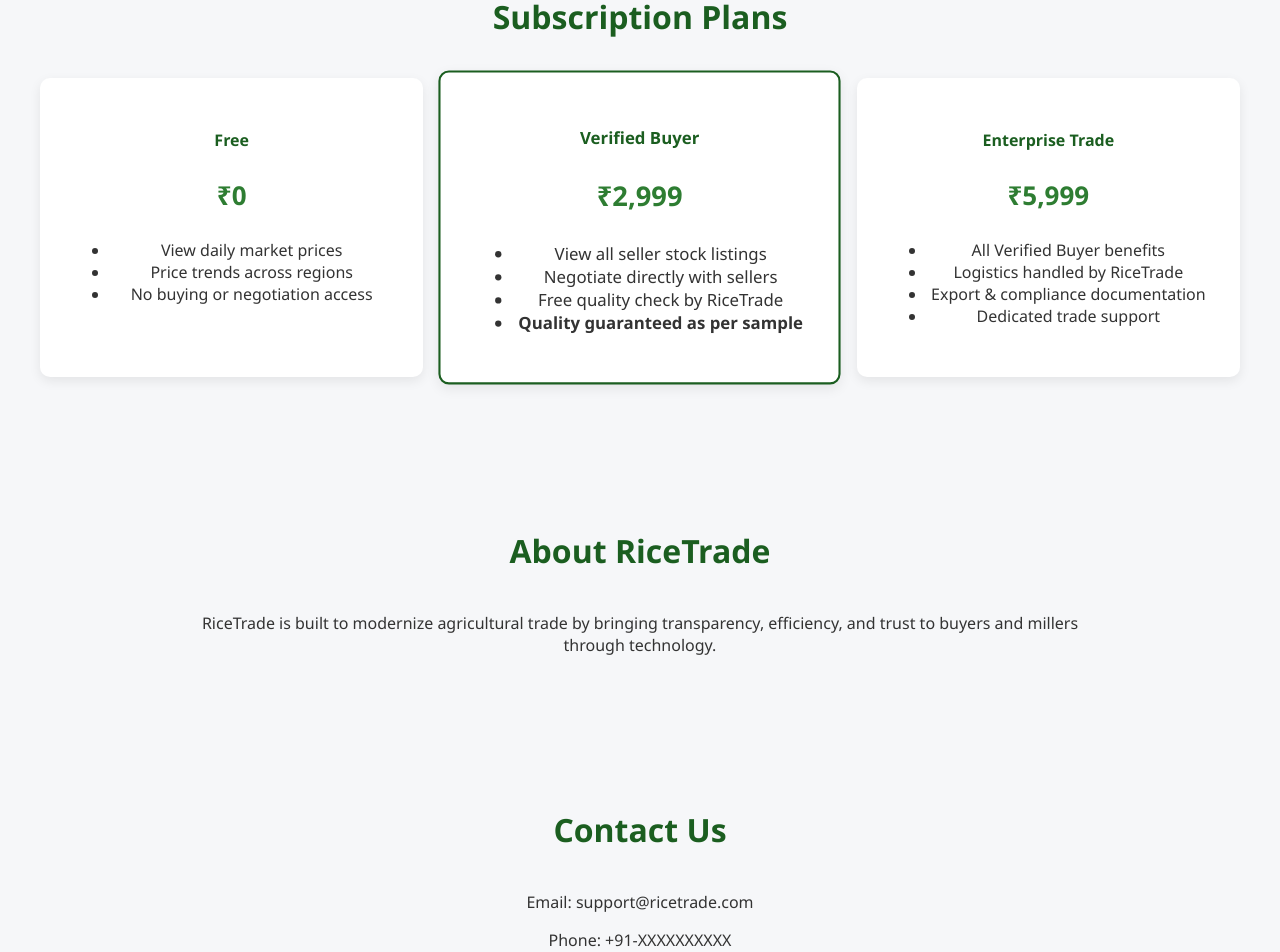
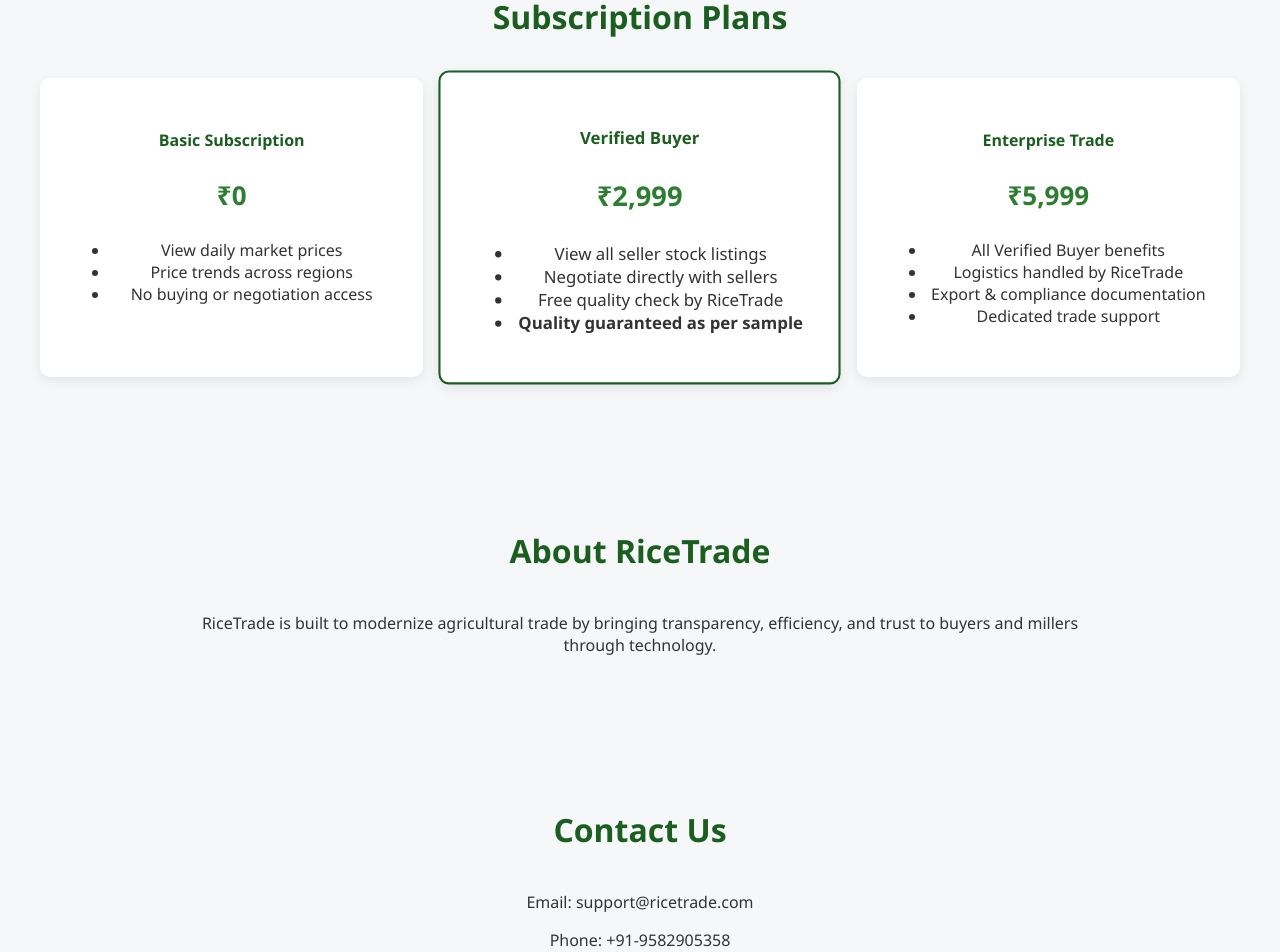
Before and after one commit to UditChaudhary1/ricetrade-website, a plain HTML site: page index.html in a window 1280 px wide. Shown: the part 1660-2612 px from the top of the page. Drawn offline with Linux system fonts and the light colour scheme.

Commit message:
Update index.html

```diff
--- a/index.html
+++ b/index.html
@@ -230,7 +230,7 @@
 
     <!-- Free Plan -->
     <div class="card">
-      <h4>Free</h4>
+      <h4>Basic Subscription</h4>
       <p class="price">₹0</p>
       <ul>
         <li>View daily market prices</li>
@@ -280,7 +280,7 @@
 <section class="section" id="contact">
 <h3>Contact Us</h3>
 <p style="text-align:center;">Email: support@ricetrade.com</p>
-<p style="text-align:center;">Phone: +91-XXXXXXXXXX</p>
+<p style="text-align:center;">Phone: +91-9582905358</p>
 </section>
 
 <footer>
```
